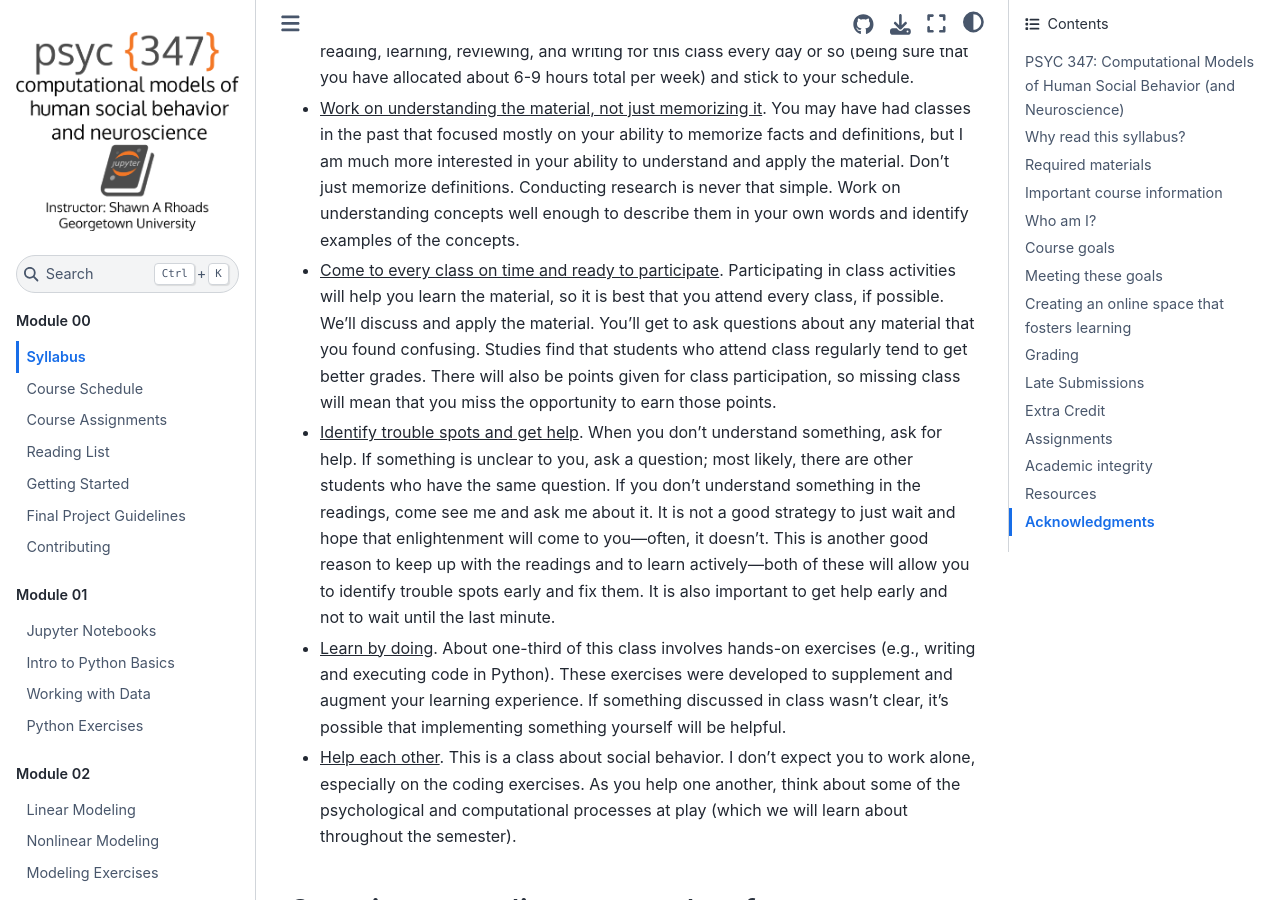
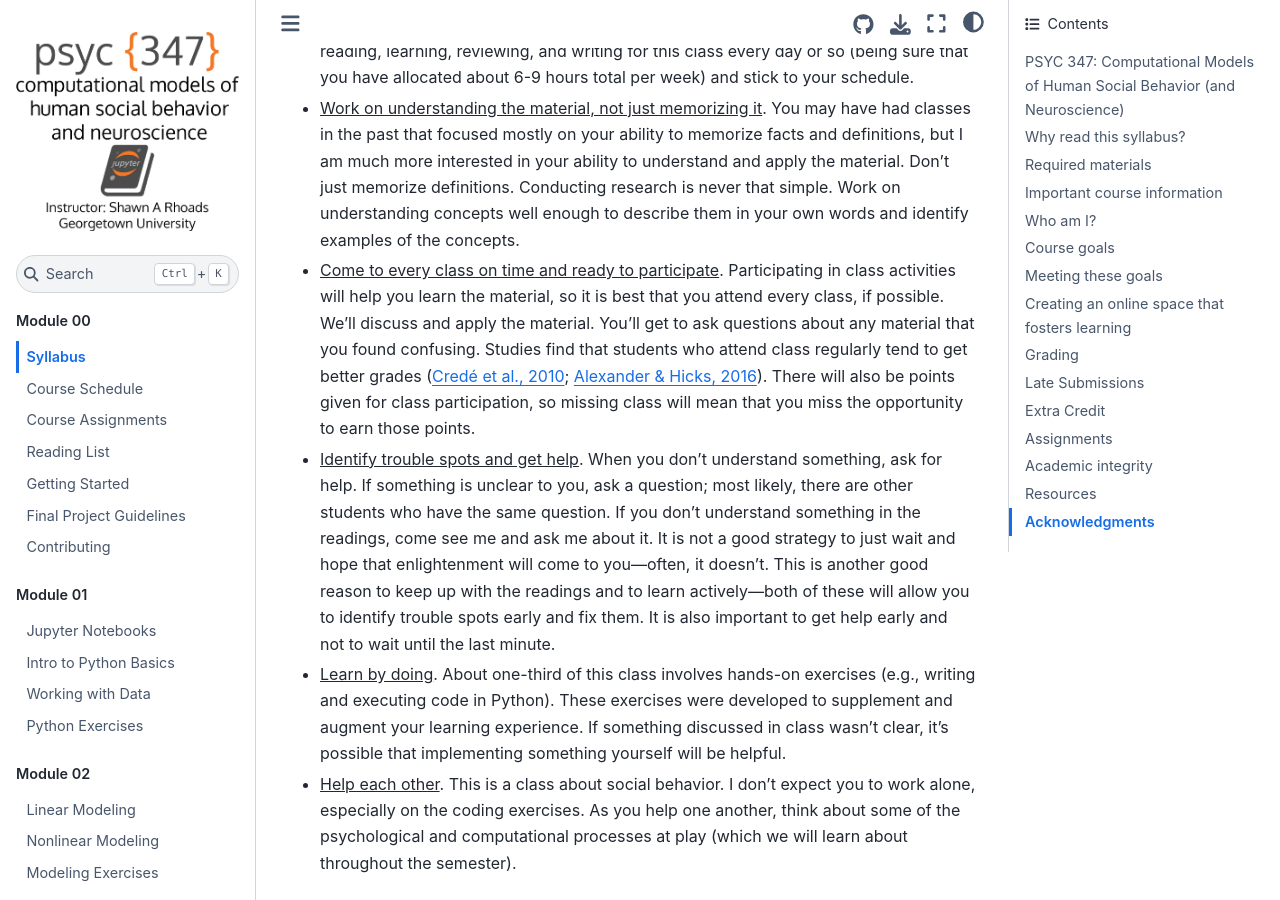
Before and after one commit to shawnrhoads/gu-psyc-347, a Jupyter Book: the page built from docs/module-00-00_Syllabus.md, in a window 1280 px wide and 900 px high, scrolled down 4086 px. Built offline with Jupyter Book 1.0.4 settings and Sphinx 7.4.7 and the Sphinx Book theme 1.1.4, drawn with Linux system fonts in a browser that asks for light colours.

Commit message:
added class attendance citations

```diff
--- a/docs/module-00-00_Syllabus.md
+++ b/docs/module-00-00_Syllabus.md
@@ -67,7 +67,7 @@ Here are some tips and tricks to help you succeed:
 
 - <u>Work on understanding the material, not just memorizing it</u>. You may have had classes in the past that focused mostly on your ability to memorize facts and definitions, but I am much more interested in your ability to understand and apply the material. Don't just memorize definitions. Conducting research is never that simple. Work on understanding concepts well enough to describe them in your own words and identify examples of the concepts.
 
-- <u>Come to every class on time and ready to participate</u>. Participating in class activities will help you learn the material, so it is best that you attend every class, if possible. We'll discuss and apply the material. You'll get to ask questions about any material that you found confusing. Studies find that students who attend class regularly tend to get better grades. There will also be points given for class participation, so missing class will mean that you miss the opportunity to earn those points.
+- <u>Come to every class on time and ready to participate</u>. Participating in class activities will help you learn the material, so it is best that you attend every class, if possible. We'll discuss and apply the material. You'll get to ask questions about any material that you found confusing. Studies find that students who attend class regularly tend to get better grades ([Credé et al., 2010](https://journals.sagepub.com/doi/abs/10.3102/0034654310362998); [Alexander & Hicks, 2016](https://www.ccsenet.org/journal/index.php/ijps/article/view/55746)). There will also be points given for class participation, so missing class will mean that you miss the opportunity to earn those points.
 
 - <u>Identify trouble spots and get help</u>. When you don't understand something, ask for help. If something is unclear to you, ask a question; most likely, there are other students who have the same question. If you don't understand something in the readings, come see me and ask me about it. It is not a good strategy to just wait and hope that enlightenment will come to you—often, it doesn't. This is another good reason to keep up with the readings and to learn actively—both of these will allow you to identify trouble spots early and fix them. It is also important to get help early and not to wait until the last minute.
 
```
